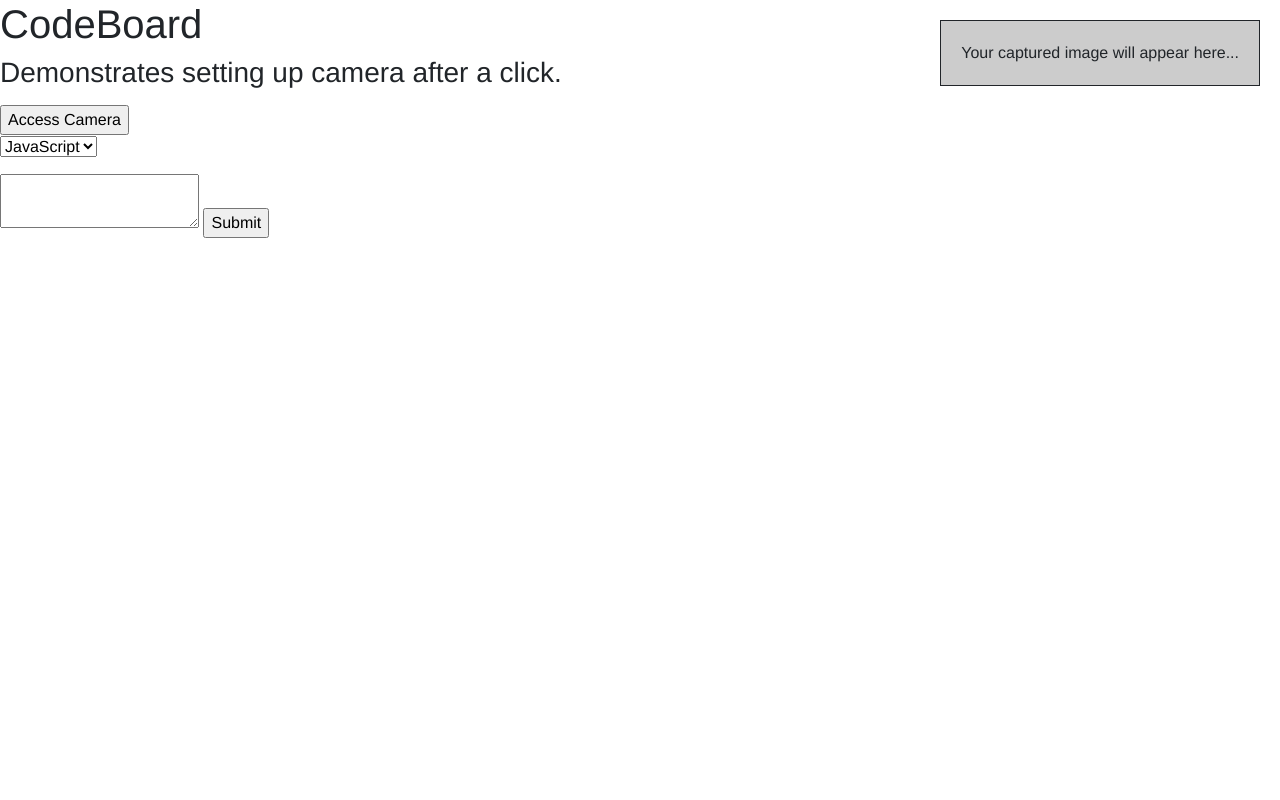
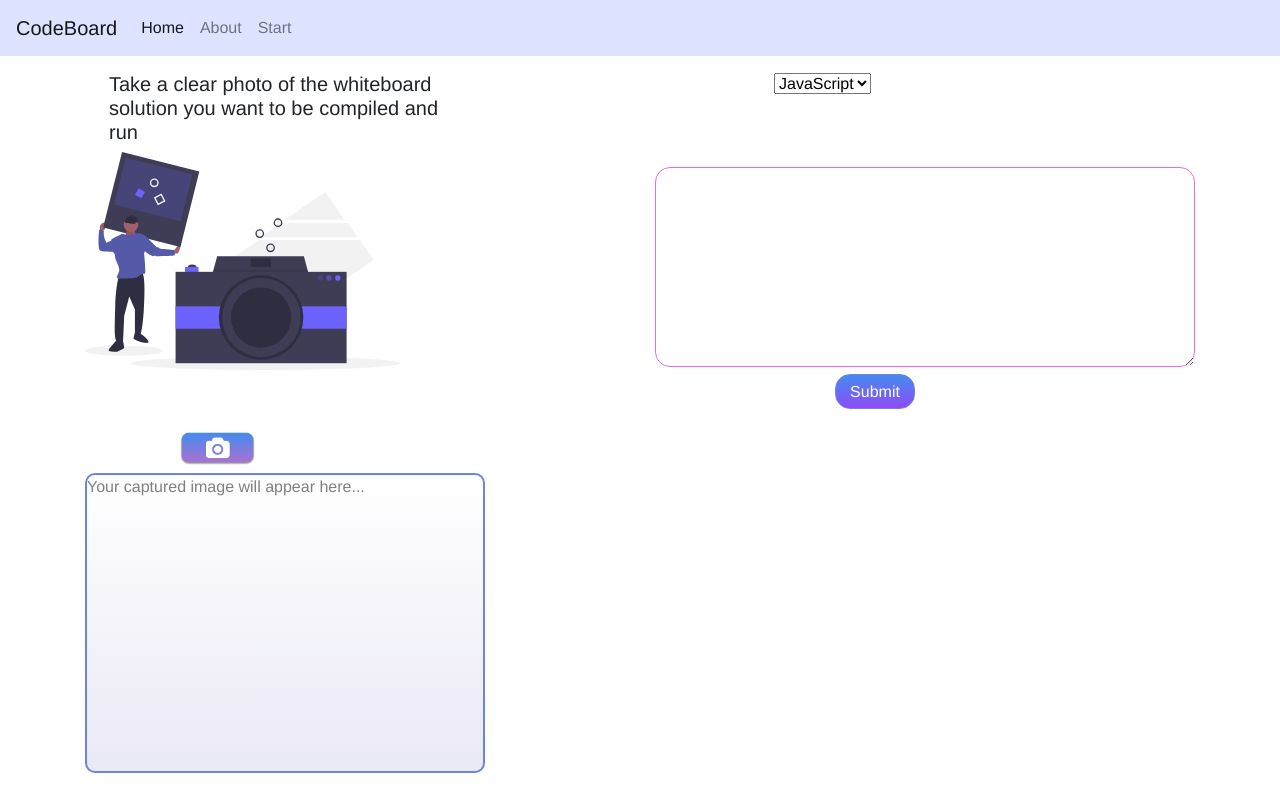
Before and after one commit to ayung8/CodeBoard, a Flask app: page / in a window 1280 px wide. Run offline with Flask 2, Linux system fonts and the light colour scheme; some libraries are stand-ins or nearby versions.

Commit message:
UI changes for index.html

```diff
--- a/static/handlers.js
+++ b/static/handlers.js
@@ -6,6 +6,7 @@ Webcam.set({
 });
 
 function setup() {
+    console.log("camera on")
     Webcam.reset();
     Webcam.attach( '#my_camera' );
 }
--- /dev/null
+++ b/templates/Styles/styles.css
@@ -0,0 +1,35 @@
+    .img-wrapper {
+    position: relative;
+    }
+
+    .img-responsive {
+        display: block;
+        margin-left: auto;
+        margin-right: auto;
+        height: 80%;
+        height: auto;
+    }
+
+    .img-overlay {
+    position: absolute;
+    top: 0;
+    bottom: 0;
+    left: 0;
+    right: 0;
+    text-align: center;
+    }
+
+    .img-overlay:before {
+    content: ' ';
+    display: block;
+    /* adjust 'height' to position overlay content vertically */
+    height: 85%;
+    }
+    .btn-secondary{
+    background-color: #D8D8D8;
+    color: #1E1E1E;
+    border: none;
+    }
+    .navbar-color{
+        background-color: #DEE4FF
+    }
--- a/templates/index.html
+++ b/templates/index.html
@@ -6,47 +6,99 @@
 	 <meta charset="utf-8">
 	 <meta name="viewport" content="width=device-width, initial-scale=1, shrink-to-fit=no">
 
+	 <link rel="stylesheet" href="./Styles/styles.css" >
+
 	 <!-- Bootstrap CSS -->
 	 <link rel="stylesheet" href="https://stackpath.bootstrapcdn.com/bootstrap/4.3.1/css/bootstrap.min.css" integrity="sha384-ggOyR0iXCbMQv3Xipma34MD+dH/1fQ784/j6cY/iJTQUOhcWr7x9JvoRxT2MZw1T" crossorigin="anonymous">
-
 	<meta http-equiv="Content-Type" content="text/html; charset=utf-8">
 	<link rel="shortcut icon" type="image/x-icon" href="../images/favicon.ico">
+
 	<title>CodeBoard</title>
+
 	<style type="text/css">
+
 		body { font-family: Helvetica, sans-serif; }
 		h2, h3 { margin-top:0; }
 		form { margin-top: 15px; }
 		form > input { margin-right: 15px; }
-		#results { float:right; margin:20px; padding:20px; border:1px solid; background:#ccc; }
+		#camera-illustration{ width: 90% !important;}
+		#textInBox{color:grey;}
+		#photoButton { width: 75px !important; }
+		#returnedText{ width: 100%; height:200px; border-radius: 15px; border:1px solid rgb(228, 110, 222);}
+		#submitButton{ color: white; height: 35px; width: 80px; border-radius: 15px; border:1px solid #6E81E4; background-image: linear-gradient(#438CF1, #8F4BF5);}
+		#results { position: relative; float:center;  height: 300px; width: 400px; border-radius: 10px; border:2px solid #6E81E4; background-image: linear-gradient(#FFFF, #EAE9F6); }
 	</style>
+
 	<script src="//code.jquery.com/jquery-2.1.4.min.js"></script>
 	<script type="text/javascript" src="/static/cameraMin.js"></script>
 	<script type="text/javascript" src="/static/handlers.js"></script>
 </head>
+
 <body>
-	<div id="results">Your captured image will appear here...</div>
+	<nav class="navbar navbar-expand-lg navbar-color navbar-light">
+			<a class="navbar-brand" href="#">CodeBoard</a>
+			<button class="navbar-toggler" type="button" data-toggle="collapse" data-target="#navbarNav" aria-controls="navbarNav" aria-expanded="false" aria-label="Toggle navigation">
+			<span class="navbar-toggler-icon"></span>
+			</button>
+			<div class="collapse navbar-collapse" id="navbarNav">
+			<ul class="navbar-nav">
+				<li class="nav-item active">
+				<a class="nav-link" href="./intro.html">Home <span class="sr-only">(current)</span></a>
+				</li>
+				<li class="nav-item">
+				<a class="nav-link" href="#">About</a>
+				</li>
+				<li class="nav-item">
+				<a class="nav-link" href="./index.html">Start</a>
+				</li>
+			</ul>
+			</div>
+		</nav>
+<div class="container">
+	<div class="row mt-3 pa-2">
+		<div class="col-4 ml-4">
+			<h5> Take a clear photo of the whiteboard solution you want to be compiled and run</h5>
+		</div>
+	<div class="col-md-3 offset-md-3">
+			<select name="languages" form="codeRunner">
+					<option value="javascript">JavaScript</option>
+					<option value="c">C</option>
+					<option value="python" disabled>Python</option>
+			</select>
+		</div>
+	</div>
 
-	<h1>CodeBoard</h1>
-	<h3>Demonstrates setting up camera after a click.</h3>
+	<div class="row">
+		<div class="col-md-4">
+			<img id="camera-illustration" src="../images/camera.svg">
+		</div>
+		<div class="col-md-6 offset-md-2">
+				<form action="/output" method="post" id="codeRunner">
+					<textarea name="codetorun" id="returnedText"></textarea>
+					<input type="submit" id ="submitButton" class = "offset-md-4">
+				</form>
+			</div>
+	</div>
 
 	<div id="my_camera"></div>
 
-	<form>
-		<input type="button" value="Access Camera" onClick="setup(); $(this).hide().next().show();">
-		<input type="button" value="Take Snapshot" onClick="take_snapshot(); $(this).hide().prev().show();" style="display:none">
-	</form>
+	<div class="row">
+		<div class="col-md-1 offset-md-1 my-2">
+			<form>
+				<img id="photoButton" src="../images/photo-button.png" value="Access Camera" onClick="setup(); $(this).hide().next().show();">
+				<img id="photoButton" src="../images/photo-button.png" onClick="take_snapshot(); $(this).hide().prev().show();" style="display:none">
+			</form>
+		</div>
+	</div>
 
-	<select name="languages" form="codeRunner">
-		<option value="javascript">JavaScript</option>
-		<option value="c">C</option>
-		<option value="python" disabled>Python</option>
-	</select>
+	<div class="row">
+			<div class="col-md-4">
+				<div id="results"><p id =textInBox> Your captured image will appear here... </p>
+			</div>
+	</div>
 
-	<form action="/output" method="post" id="codeRunner">
-		<textarea name="codetorun" id="returnedText"></textarea>
-		<input type="submit">
-	</form>
-
+		</div>
+</div>
     <script src="https://code.jquery.com/jquery-3.3.1.slim.min.js" integrity="sha384-q8i/X+965DzO0rT7abK41JStQIAqVgRVzpbzo5smXKp4YfRvH+8abtTE1Pi6jizo" crossorigin="anonymous"></script>
     <script src="https://cdnjs.cloudflare.com/ajax/libs/popper.js/1.14.7/umd/popper.min.js" integrity="sha384-UO2eT0CpHqdSJQ6hJty5KVphtPhzWj9WO1clHTMGa3JDZwrnQq4sF86dIHNDz0W1" crossorigin="anonymous"></script>
     <script src="https://stackpath.bootstrapcdn.com/bootstrap/4.3.1/js/bootstrap.min.js" integrity="sha384-JjSmVgyd0p3pXB1rRibZUAYoIIy6OrQ6VrjIEaFf/nJGzIxFDsf4x0xIM+B07jRM" crossorigin="anonymous"></script>
```
Also changed, not shown: templates/Intro.html (+3 -34 lines), images/Logo.png (added), images/camera-illustration.png (added), images/camera.svg (added), images/photo-button.png (added), images/photo-button1.png (added), images/submit-button.png (added), 1 other file.
